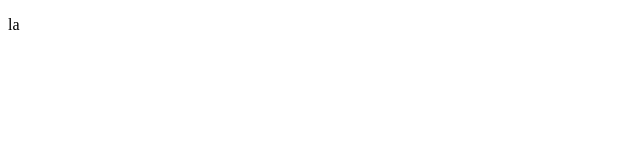
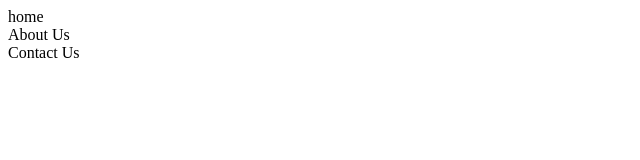
Before and after one commit to cyber77776/Hackathon, a plain HTML site: page index.html in a window 1280 px wide. Shown: the whole page, without its empty margins (0-640 px from the left). Drawn offline with Linux system fonts and the light colour scheme.

Commit message:
Update index.html

```diff
--- a/index.html
+++ b/index.html
@@ -3,19 +3,13 @@
 <head>
     <meta charset="UTF-8">
     <meta name="viewport" content="width=device-width, initial-scale=1.0">
+</head>
+<body>
 
 
-</head>
-
-
-
-<body>
-
-<p>
-
-la
-
-</p>
+<div>home</div>
+<div>About Us</div>
+<div>Contact Us</div>
 </body>
 
 
```
